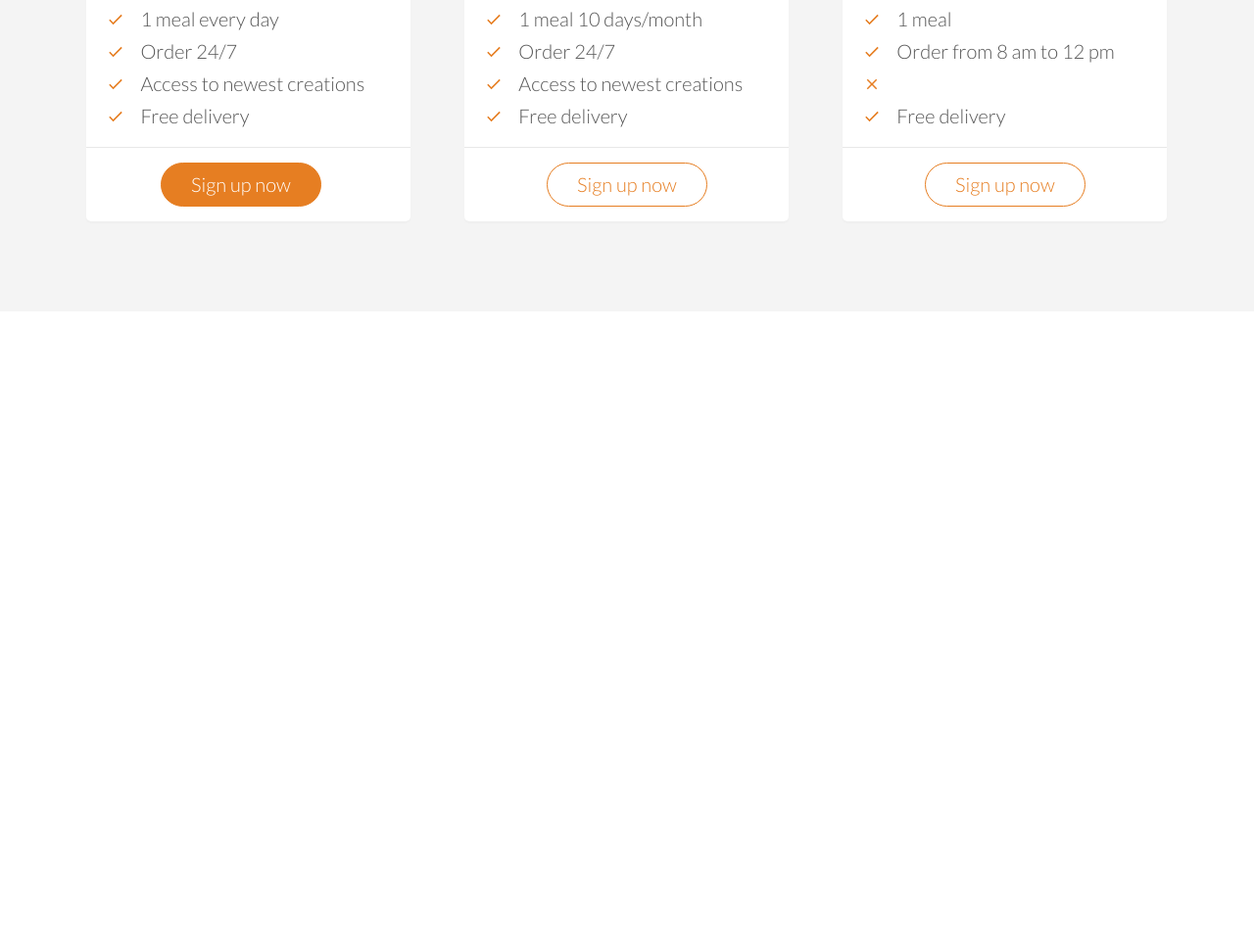
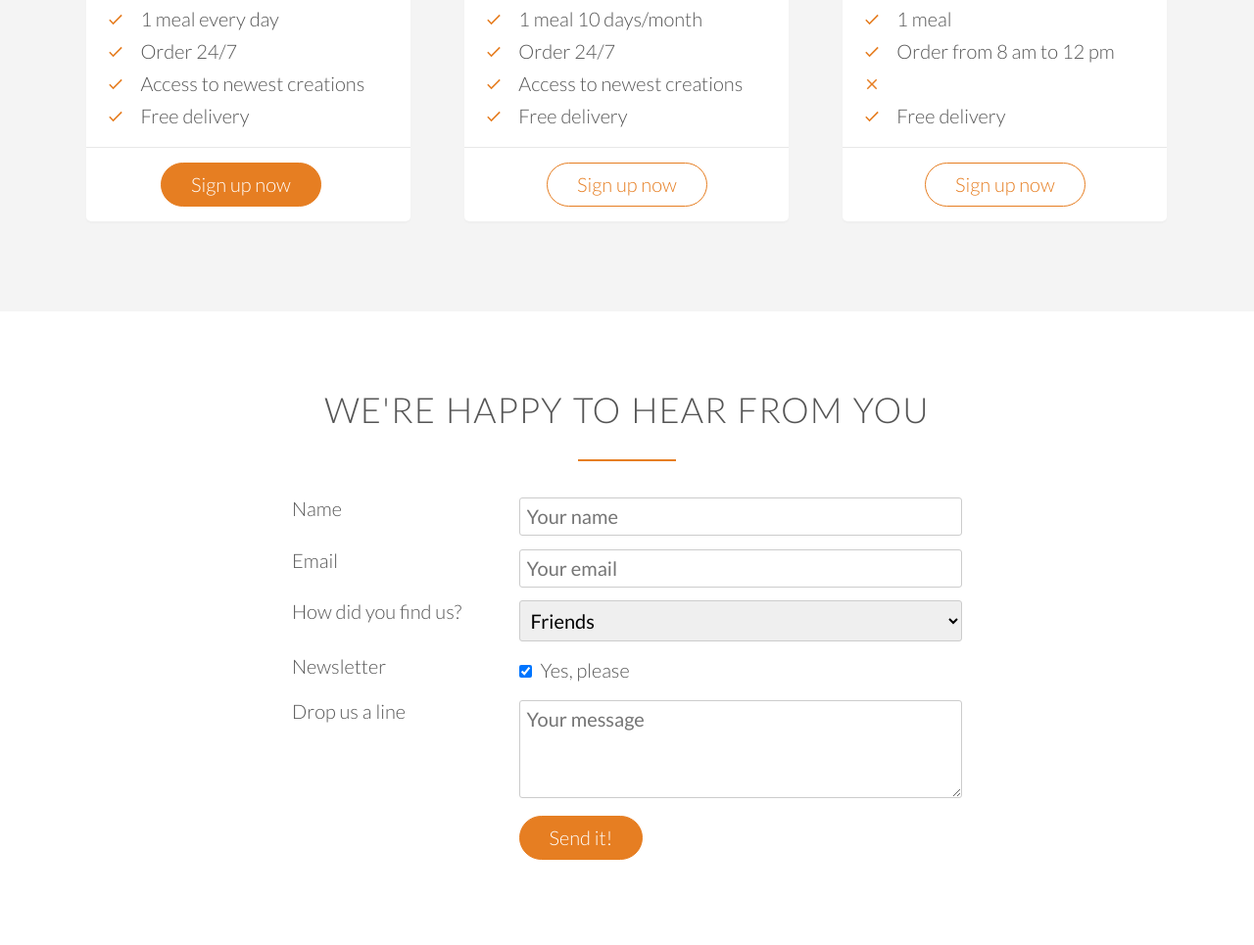
Before and after one commit to gopi-sundar/css-basics-udemy, a plain HTML site: page index.html in a window 1280 px wide. Shown: the part 4237-5202 px from the top of the page at 98% size. Before the commit the page ends 4555 px from the top, so only its background shows below. Drawn offline with nearby package versions, Linux system fonts and the light colour scheme.

Commit message:
12 contact form

```diff
--- a/index.html
+++ b/index.html
@@ -361,7 +361,72 @@
 
         </div>
     </section>
-    <script src="https://unpkg.com/ionicons@4.4.4/dist/ionicons.js"></script>
+
+    <section class="section-form">
+        <div class="row">
+            <h2>We're happy to hear from you</h2>
+        </div>
+        <div class="row">
+            <form method="POST" action="#" class="contact-form">
+                <div class="row">
+                    <div class="col span-1-of-3">
+                        <label for="name">Name</label>
+                    </div>
+                    <div class="col span-2-of-3">
+                        <input type="text" name="name" id="name" placeholder="Your name" required>
+                    </div>
+                </div>
+                <div class="row">
+                    <div class="col span-1-of-3">
+                        <label for="email">Email</label>
+                    </div>
+                    <div class="col span-2-of-3">
+                        <input type="email" name="email" id="email" placeholder="Your email" required>
+                    </div>
+                </div>
+                <div class="row">
+                    <div class="col span-1-of-3">
+                        <label for="find-us">How did you find us? </label>
+                    </div>
+                    <div class="col span-2-of-3">
+                        <select name="find-us" id="find-us">
+                            <option value="friends" selected>Friends</option>
+                            <option value="search">Search engine</option>
+                            <option value="ad">Advertisement</option>
+                            <option value="other">Other</option>
+                        </select>
+                    </div>
+                </div>
+                <div class="row">
+                    <div class="col span-1-of-3">
+                        <label for="news">Newsletter</label>
+                    </div>
+                    <div class="col span-2-of-3">
+                        <input type="checkbox" name="news" id="news" checked> Yes, please
+                    </div>
+                </div>
+                <div class="row">
+                    <div class="col span-1-of-3">
+                        <label for="message">Drop us a line</label>
+                    </div>
+                    <div class="col span-2-of-3">
+                        <textarea name="message" id="message" placeholder="Your message"></textarea>
+                    </div>
+                </div>
+
+                <div class="row">
+                    <div class="col span-1-of-3">
+                        <label>&nbsp;</label>
+                    </div>
+                    <div class="col span-2-of-3">
+                        <input type="submit" value="Send it!">
+                    </div>
+                </div>
+
+            </form>
+        </div>
+    </section>
+    <script src=" https://unpkg.com/ionicons@4.4.4/dist/ionicons.js"> </script>
 </body>
 
 </html>
--- a/resources/css/style.css
+++ b/resources/css/style.css
@@ -149,7 +149,8 @@ a:active {
 
 /* ---------- BUTTONS ----------*/
 .btn:link,
-.btn:visited {
+.btn:visited,
+input[type="submit"] {
     display: inline-block;
     padding: 10px 30px;
     font-weight: 300;
@@ -159,7 +160,8 @@ a:active {
 }
 
 .btn-full:link,
-.btn-full:visited {
+.btn-full:visited,
+input[type="submit"] {
     background-color: #e67e22;
     border:1px solid #e67e22;
     color:#fff;
@@ -173,7 +175,9 @@ a:active {
 }
 
 .btn:hover,
-.btn:active {
+.btn:active,
+input[type="submit"]:hover,
+input[type="submit"]:active {
     background-color: #cf6d17;
 }
 
@@ -458,3 +462,35 @@ cite img {
 .plan-box ul li {
     padding: 5px 0;
 }
+
+/* ----------------------------------------------------- */
+/* CONTACT FORM */
+/* ----------------------------------------------------- */
+
+.contact-form {
+    width:60%;
+    margin: 0 auto;
+}
+
+input[type="text"],
+input[type="email"],
+select,
+textarea {
+    width:100%;
+    padding: 7px;
+    border-radius: 3px;
+    border:1px solid #ccc;
+}
+
+input[type=checkbox] {
+    margin:10px 5px 10px 0;
+}
+
+textarea {
+    height:100px;
+}
+
+/* To remove the default border on focussed element*/
+*:focus {
+    outline: none;
+}
```
